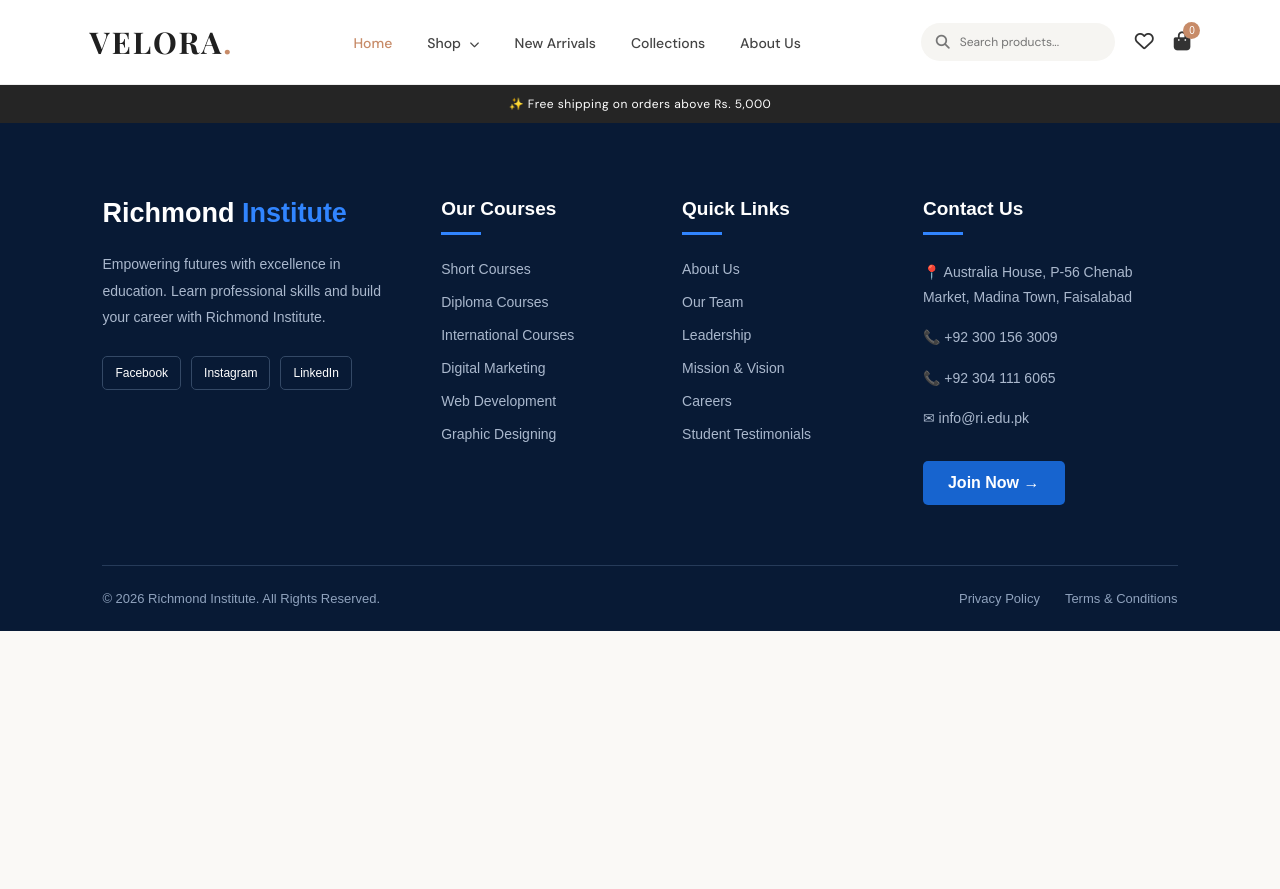
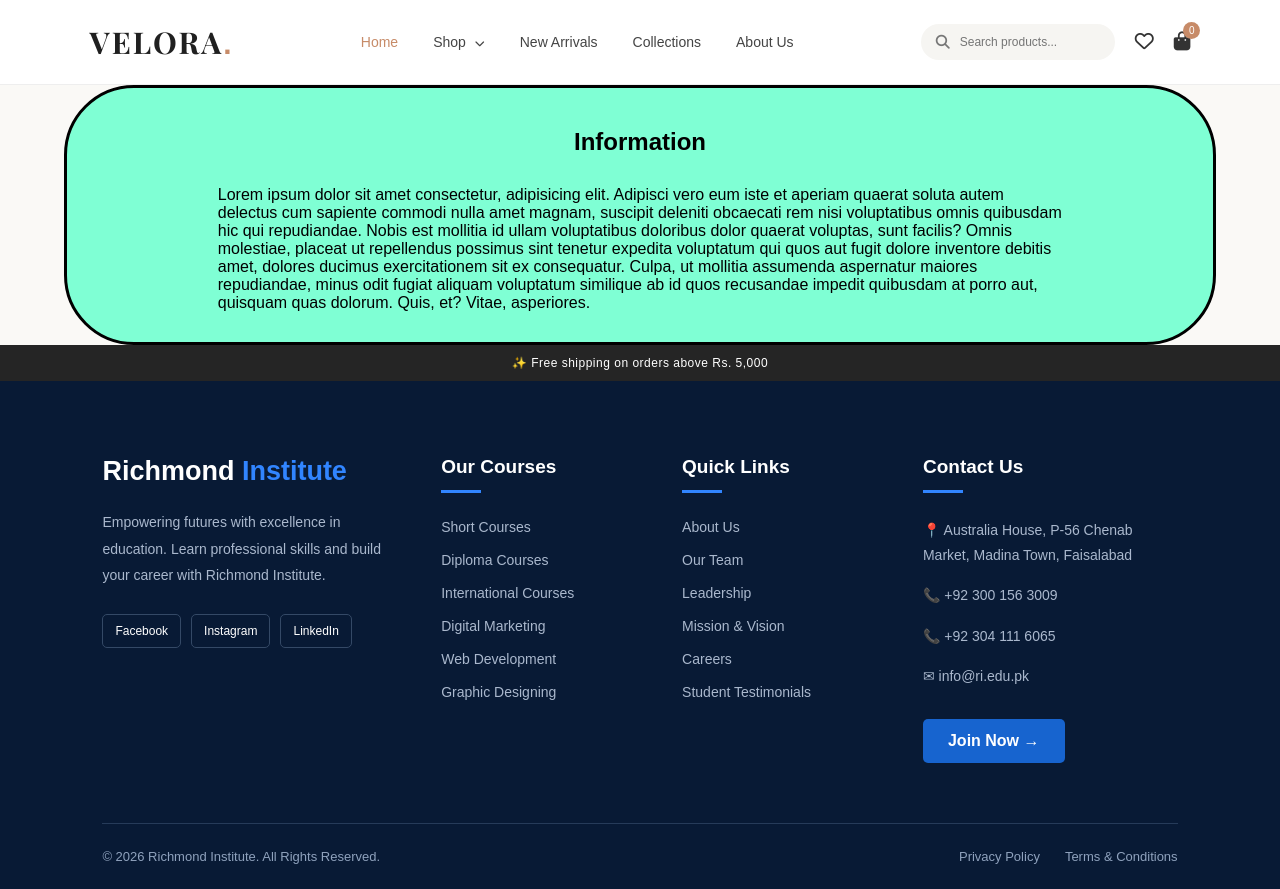
Before and after one commit to burhanoffical199/abdullah, a plain HTML site: page index.html in a window 1280 px wide. Before the commit the page ends 800 px from the top, so only its background shows below. Drawn offline with nearby package versions, Linux system fonts and the light colour scheme; a script that the page names is missing.

Commit message:
section 1

```diff
--- a/index.html
+++ b/index.html
@@ -61,6 +61,11 @@
 
 </nav>
 
+    <!-- section 1 -->
+    <section class="section-1">
+    <h1>Information</h1>
+    <p>Lorem ipsum dolor sit amet consectetur, adipisicing elit. Adipisci vero eum iste et aperiam quaerat soluta autem delectus cum sapiente commodi nulla amet magnam, suscipit deleniti obcaecati rem nisi voluptatibus omnis quibusdam hic qui repudiandae. Nobis est mollitia id ullam voluptatibus doloribus dolor quaerat voluptas, sunt facilis? Omnis molestiae, placeat ut repellendus possimus sint tenetur expedita voluptatum qui quos aut fugit dolore inventore debitis amet, dolores ducimus exercitationem sit ex consequatur. Culpa, ut mollitia assumenda aspernatur maiores repudiandae, minus odit fugiat aliquam voluptatum similique ab id quos recusandae impedit quibusdam at porro aut, quisquam quas dolorum. Quis, et? Vitae, asperiores.</p>
+    </section>
 
 
 
--- a/style.css
+++ b/style.css
@@ -481,3 +481,30 @@ body {
         justify-content: center;
     }
 }
+*{
+    margin: 0;
+    padding: 0;
+    box-sizing: border-box;
+    font-family: sans-serif;
+}
+.section-1{
+    display: grid;
+    justify-content: space-around;
+    align-items: center;
+    padding: 10px;
+    background-color: aquamarine;
+    border: solid;
+    width: 90%;
+    margin: auto;
+    border-radius: 70px;
+}
+.section-1 h1{
+    text-align: center;
+    padding: 30px;
+}
+.section-1 p{
+    align-items: center;
+    width: 75%;
+    margin: auto;
+    padding-bottom: 20px;
+}
```
